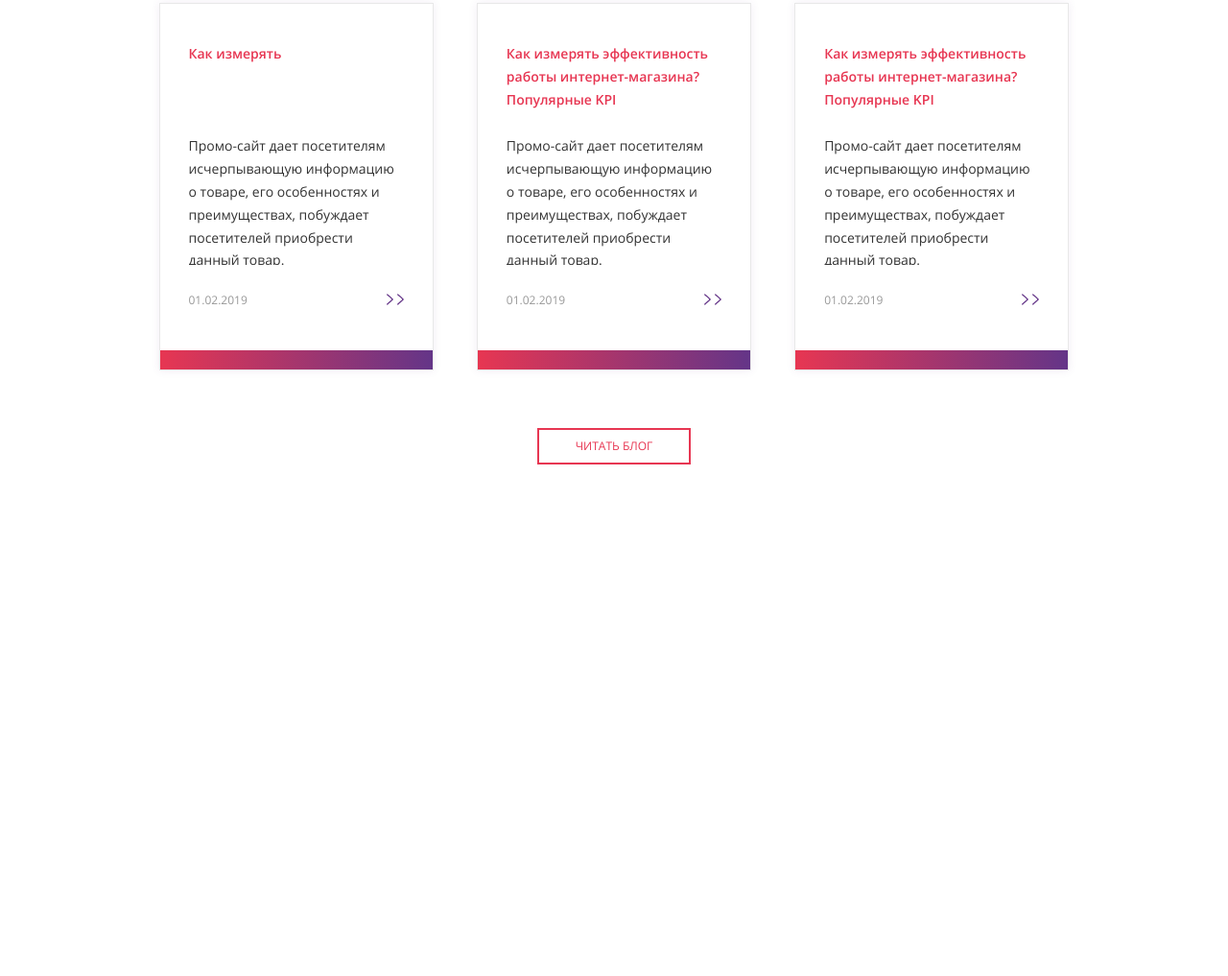
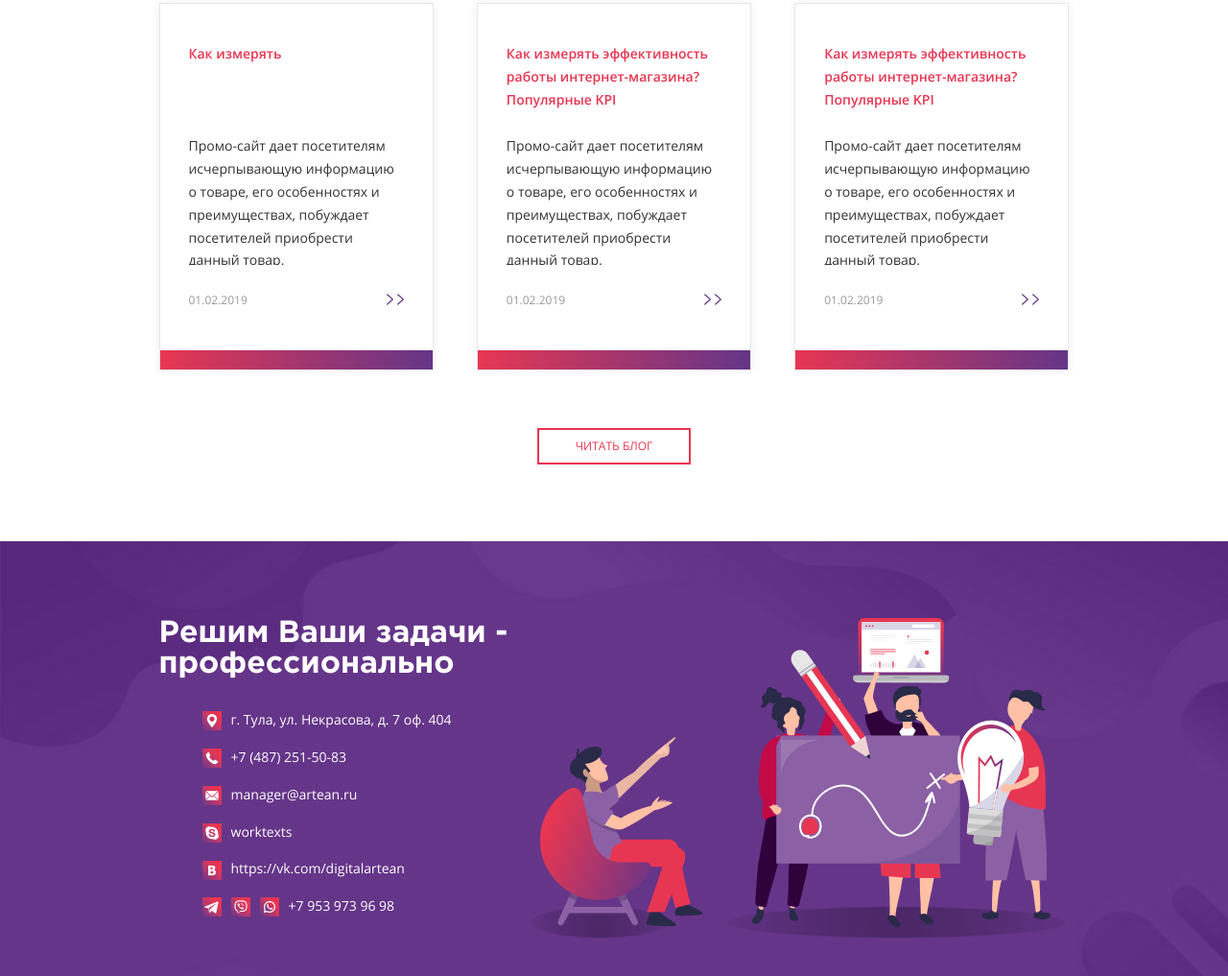
Before and after one commit to AlexKobiliansky/artean, a website: page app/index.html in a window 1280 px wide. Shown: the part 4861-5878 px from the top of the page at 96% size. Before the commit the page ends 5425 px from the top, so only its background shows below. Drawn offline with Linux system fonts and the light colour scheme.

Commit message:
section prefooter complete

```diff
--- a/app/index.html
+++ b/app/index.html
@@ -458,6 +458,57 @@
 	</section>
 	<!-- ======= SECTION BLOG END ======= -->
 
+	<!-- ======= SECTION PREFOOTER START ======= -->
+	<section class="s-prefooter">
+		<div class="container">
+			<div class="row">
+				<div class="col-lg-4">
+					<h2 class="section-title">Решим Ваши задачи - профессионально</h2>
+					<div class="contacts-block">
+						<!-- contact-item -->
+						<div class="contact-item">
+							<img src="img/icons/cb-map-icon.png" alt="Адрес" class="contact-item-img">г. Тула, ул. Некрасова, д. 7 оф. 404
+						</div>
+						<!-- /contact-item -->
+
+						<!-- contact-item -->
+						<div class="contact-item">
+							<img src="img/icons/cb-phone-icon.png" alt="Телефон" class="contact-item-img"><a href="tel:+74872515083">+7 (487) 251-50-83</a>
+						</div>
+						<!-- /contact-item -->
+
+						<!-- contact-item -->
+						<div class="contact-item">
+							<img src="img/icons/cb-email-icon.png" alt="Email" class="contact-item-img"><a href="mailto:manager@artean.ru">manager@artean.ru</a>
+						</div>
+						<!-- /contact-item -->
+
+						<!-- contact-item -->
+						<div class="contact-item">
+							<img src="img/icons/cb-skype-icon.png" alt="alt" class="contact-item-img">worktexts
+						</div>
+						<!-- /contact-item -->
+
+						<!-- contact-item -->
+						<div class="contact-item">
+							<img src="img/icons/cb-vk-icon.png" alt="alt" class="contact-item-img"><a href="https://vk.com/digitalartean" target="_blank">https://vk.com/digitalartean</a>
+						</div>
+						<!-- /contact-item -->
+
+						<!-- contact-item -->
+						<div class="contact-item"><img src="img/icons/cb-tg-icon.png" alt="alt" class="contact-item-img"><img src="img/icons/cb-viber-icon.png" alt="alt" class="contact-item-img"><img src="img/icons/cb-whats-icon.png" alt="alt" class="contact-item-img"><a href="tel:+79539739698">+7 953 973 96 98</a>
+						</div>
+						<!-- /contact-item -->
+					</div>
+				</div>
+				<div class="col-lg-6">
+					<img src="img/prefooter-img.png" alt="alt" class="prefooter-img img-responsive">
+				</div>
+			</div>
+		</div>
+	</section>
+	<!-- ======= SECTION PREFOOTER END ======= -->
+
 
 
 
--- a/app/sass/base/_media.sass
+++ b/app/sass/base/_media.sass
@@ -20,6 +20,14 @@
 
 // ≥992px
 +media-breakpoint-down(md)
+
+  .s-prefooter
+    .contacts-block
+      padding-left: 0
+      margin-bottom: 30px
+
+  .prefooter-img
+    display: none
 
   .s-blog
     padding: 40px 0
@@ -147,6 +155,11 @@
 // ≥480px
 +media-breakpoint-down(xs)
 
+  .s-prefooter
+    padding: 60px 0 20px
+    .section-title
+      font-size: 26px
+
   .ex-tabs
     ul
       display: flex
--- /dev/null
+++ b/app/sass/layout/_s-prefooter.sass
@@ -0,0 +1,24 @@
+.s-prefooter
+  background-image: url('../img/bg-prefooter.jpg')
+  +bg-cover
+  padding: 80px 0 40px
+  color: #fff
+  a
+    color: #fff
+    +mt(.3s)
+    &:hover, &:active, &:focus
+      color: #fff
+  .section-title
+    color: #fff
+    font-size: 32px
+  .contacts-block
+    padding-left: 45px
+
+.contact-item
+  margin-bottom: 15px
+  img
+    margin-right: 10px
+
+.prefooter-img
+  margin-left: auto
+  margin-right: auto
--- a/app/sass/main.sass
+++ b/app/sass/main.sass
@@ -13,6 +13,7 @@
 @import layout/s-form
 @import layout/s-strategy
 @import layout/s-blog
+@import layout/s-prefooter
 @import layout/footer
 
 
```
Also changed, not shown: app/css/main.min.css, app/img/bg-prefooter.jpg (added), app/img/icons/cb-email-icon.png (added), app/img/icons/cb-map-icon.png (added), app/img/icons/cb-phone-icon.png (added), app/img/icons/cb-skype-icon.png (added), app/img/icons/cb-tg-icon.png (added), app/img/icons/cb-viber-icon.png (added), app/img/icons/cb-vk-icon.png (added), app/img/icons/cb-whats-icon.png (added), app/img/prefooter-img.png (added).
